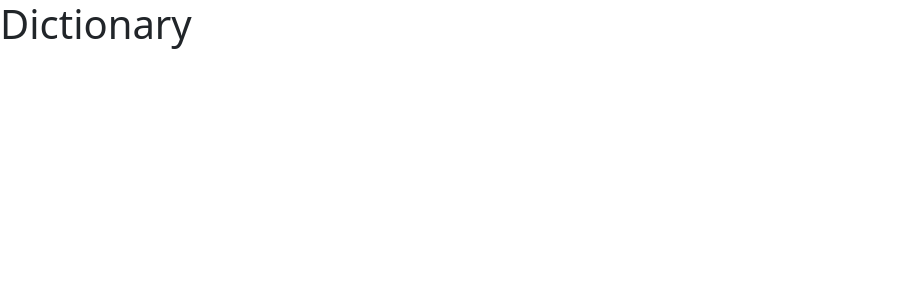
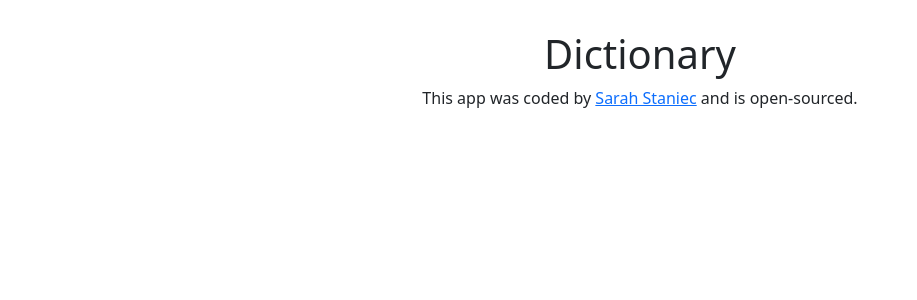
Before and after one commit to staniecs/dictionary, a React (Vite) app in the folder dictionary-app/: page / in a window 1280 px wide. Shown: the top 300 px of the page, without its empty margins (0-917 px from the left). Built offline with nearby package versions, Linux system fonts and the light colour scheme.

Commit message:
initial styling and github link

```diff
--- a/dictionary-app/src/App.css
+++ b/dictionary-app/src/App.css
@@ -0,0 +1,4 @@
+.App  {
+  text-align: center;
+  margin: 30px auto;
+}
--- a/dictionary-app/src/App.jsx
+++ b/dictionary-app/src/App.jsx
@@ -5,6 +5,8 @@
   return (
 <div className="App">
   <h1>Dictionary</h1>
+
+  <p>This app was coded by <a href="https://github.com/staniecs" target="_blank" rel="noopener noreferrer">Sarah Staniec</a> and is open-sourced.</p>
 </div>
 
 
```
